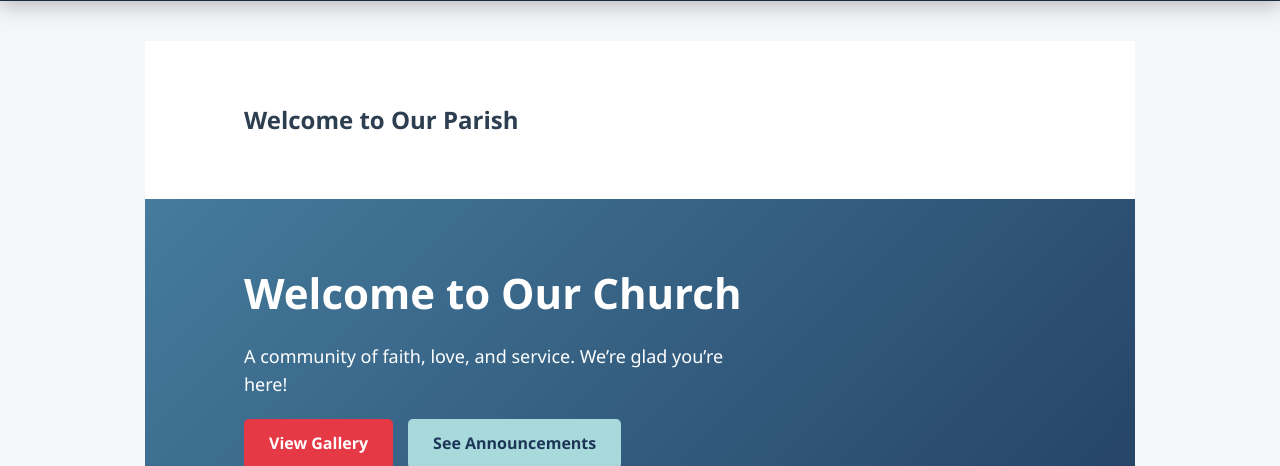
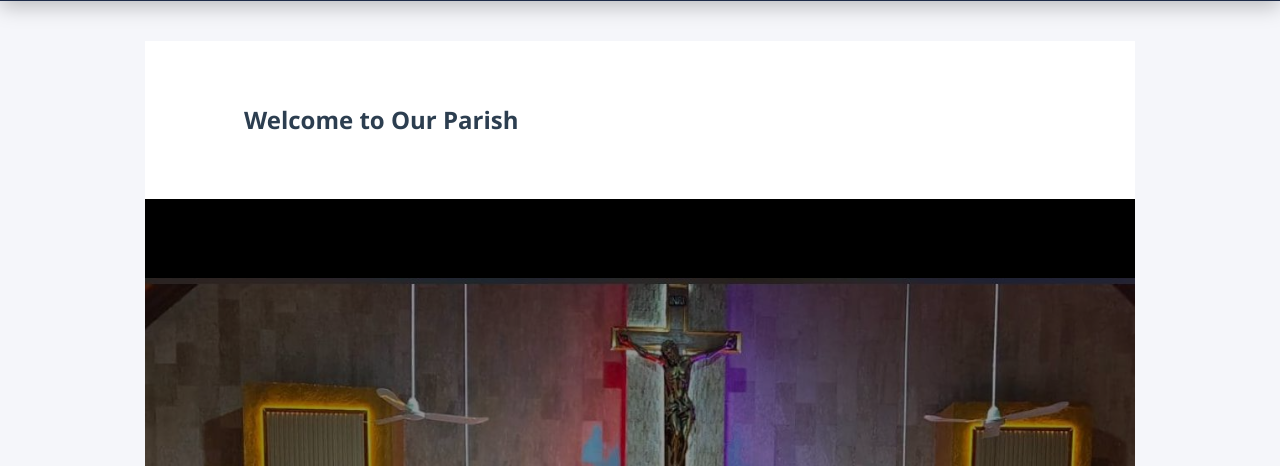
Before and after one commit to Kiki544/MotherOfTheRedeemer-church-, a Django app: page / in a window 1280 px wide. Shown: the part 84-550 px from the top of the page. Run offline with Django 4.2, Linux system fonts and the light colour scheme.

Commit message:
for hosting

```diff
--- a/gallery/views.py
+++ b/gallery/views.py
@@ -96,7 +96,6 @@ def admin_logout(request):
     return redirect("home")
 
 # Class-based login view for admin
-
 class AdminLoginView(LoginView):
     authentication_form = AdminLoginForm
     template_name = "admin_login.html"
--- a/static/css/style.css
+++ b/static/css/style.css
@@ -737,6 +737,41 @@ form span {
     gap: 10px;
 }
 
+.hero {
+    position: relative;
+    width: 100%;
+    height: 100vh; /* adjust if you want smaller */
+    background-size: contain; /* show entire image */
+    background-position: center;
+    background-repeat: no-repeat;
+    background-color: #000; /* filler background for empty space */
+    display: flex;
+    align-items: center;
+    justify-content: center;
+    text-align: center;
+    color: white;
+}
+
+.hero-overlay {
+    position: absolute;
+    top: 0;
+    left: 0;
+    width: 100%;
+    height: 100%;
+    background: rgba(0, 0, 0, 0.4); /* optional */
+    display: flex;
+    align-items: center;
+    justify-content: center;
+    padding: 20px;
+}
+
+.hero-text {
+    position: relative;
+    z-index: 2;
+    max-width: 800px;
+}
+
+
 /* Base button styling */
 .bulletin-actions button {
     padding: 6px 14px;
--- a/templates/home.html
+++ b/templates/home.html
@@ -15,8 +15,8 @@
 
 
 
-    <!-- Hero Section -->
-    <section class="hero">
+    <section class="hero" style="background-image: url('{% static 'images/Churchfront.jpeg' %}');">
+        <div class="hero-overlay">
             <div class="hero-text">
                 <h1>Welcome to Our Church</h1>
                 <p>A community of faith, love, and service. We’re glad you’re here!</p>
@@ -25,10 +25,9 @@
                     <a href="{% url 'announcements' %}" class="btn btn-secondary">See Announcements</a>
                 </div>
             </div>
-        <div class="hero-image">
-            <img src="{% static 'images/church-hero.jpg' %}" alt="Church Image">
         </div>
     </section>
+
 
     <!-- Parish Welcome Section -->
     <section class="welcome-section">
```
Also changed, not shown: db.sqlite3, static/images/Churchfront.jpeg (added), 1 other file. Lines whose indentation alone changed are shown as unchanged.
